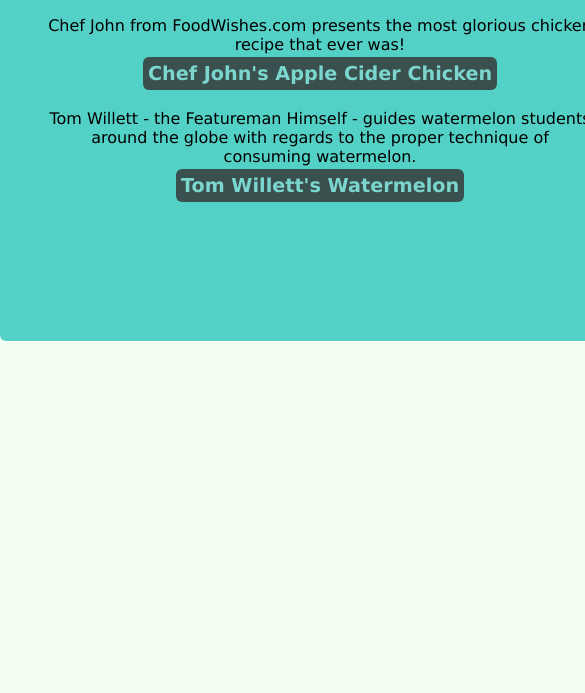
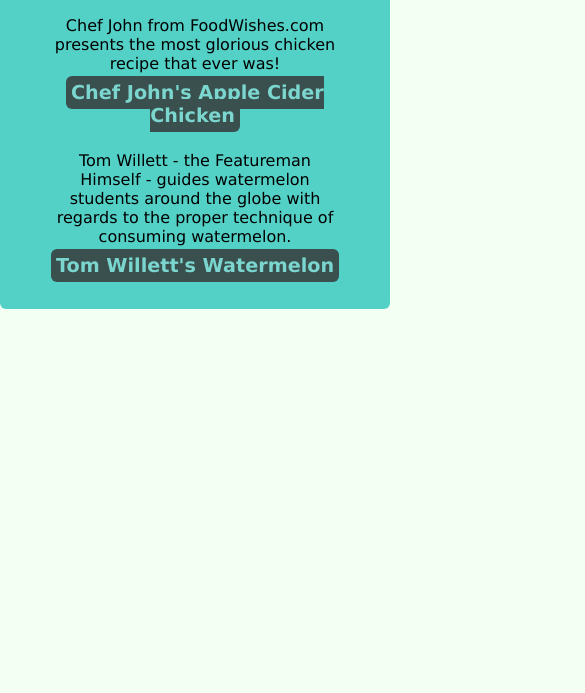
Before and after one commit to AlexUmha/odin-recipes, a plain HTML site: page index.html in a window 390 px wide. Shown: the part 151-844 px from the top of the page, 585 px wide, since content can reach past the window. Drawn offline with Linux system fonts and the light colour scheme.

Commit message:
Move index styles to css file, change card display
In-page styling removed from index.html, added to styles.css under div descendants. Height property on index-card removed to allow div to increase in size responsively and width changed to max-width to allow for resizing.

```diff
--- a/index.html
+++ b/index.html
@@ -5,21 +5,6 @@
     <meta name="viewport" content="width=device-width, initial-scale=1.0">
     <title>Odin Recipes</title>
     <link rel = "stylesheet" href="./styles.css">
-    <style>
-        li{
-            margin-bottom: 1rem;
-        }
-        a{
-            background-color: rgb(58, 80, 78);
-            padding: .3rem;
-            color: rgb(122, 214, 206);
-            text-decoration: none;
-            border-radius: 6px;
-        }
-        a:hover{
-            opacity: 0.5;
-        }
-    </style>
 </head>
 <body>
     <div id="index-card">
--- a/styles.css
+++ b/styles.css
@@ -23,15 +23,9 @@ h3{
     color: darkblue
 }
 
-.home-button{
-    margin: 10px 0 0 6px;
-    display: inline-block;
-}
-
 #index-card{
     background-color: rgb(84, 209, 199);
-    width: 40rem;
-    height: 30rem;
+    max-width: 40rem;
     margin: 12px auto;
     text-align: center;
     padding: .5rem 3rem;
@@ -40,3 +34,18 @@ h3{
 .index-link{
     margin:.5em 0 1.5em 0;
 }
+.index-link a{
+    background-color: rgb(58, 80, 78);
+    padding: .3rem;
+    color: rgb(122, 214, 206);
+    text-decoration: none;
+    border-radius: 6px;
+}
+.index-link a:hover{
+    opacity: 0.5;
+}
+
+.home-button{
+    margin: 10px 0 0 6px;
+    display: inline-block;
+}
```
